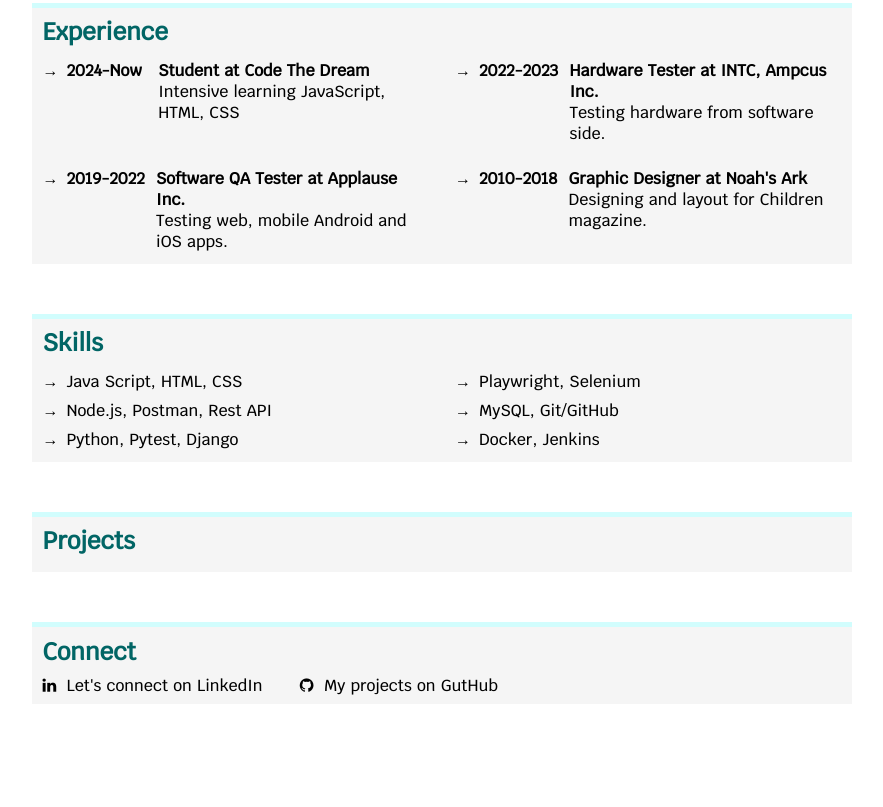
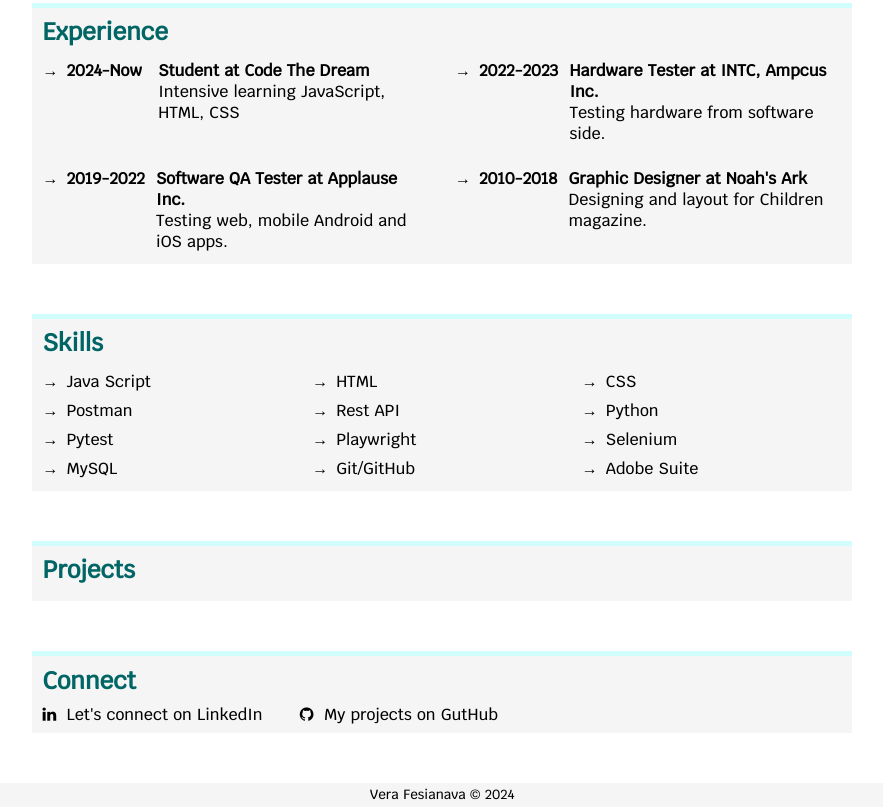
Before and after one commit to verafes/vera-fesianava-haumea, a plain HTML site: page Public/index.html in a window 1280 px wide. Shown: the part 376-1183 px from the top of the page, without its empty margins (198-1081 px from the left). Before the commit the page ends 1130 px from the top, so only its background shows below. Drawn offline with Linux system fonts and the light colour scheme.

Commit message:
js added, created footer and skills

```diff
--- a/Public/css/index.css
+++ b/Public/css/index.css
@@ -71,10 +71,11 @@ body {
 }
 #skills .info {
     display: flow;
+    padding: 0.25rem 0;
 }
 .skills-list {
-    column-count: 2;
-    column-gap: 1em;
+    display: grid;
+    grid-template-columns: repeat(auto-fill, minmax(14rem, 1fr));
 }
 .date {
     margin-left: 0;
@@ -122,6 +123,11 @@ a:hover {
 .paragraph{
     padding: 0 0.65em 0.65em 0;
 }
+.footer-credit{
+    background-color: #f5f5f5;
+    text-align: center;
+    padding-bottom: 0.2em;
+}
 
 @media screen and (max-width: 1800px) {
     .grid-container {
@@ -137,6 +143,10 @@ a:hover {
     .social-link {
         display: block;
         padding-bottom: 0.375em;
+    }
+    .skills-list {
+        display: grid;
+        grid-template-columns: repeat(auto-fill, minmax(10rem, 1fr));
     }
 }
 @media screen and (max-width: 600px) {
@@ -177,4 +187,8 @@ a:hover {
         display: grid;
         grid-template-columns: repeat(auto-fit, minmax(250px, 1fr));
     }
+    .skills-list {
+        display: grid;
+        grid-template-columns: repeat(auto-fill, minmax(8rem, 1fr));
+    }
 }
--- a/Public/index.html
+++ b/Public/index.html
@@ -71,14 +71,6 @@
     </section>
     <section id="skills" class="content-container">
         <h2>skills</h2>
-        <ul class="skills-list">
-            <li class="info">Java Script, HTML, CSS</li>
-            <li class="info">Node.js, Postman, Rest API</li>
-            <li class="info">Python, Pytest, Django</li>
-            <li class="info">Playwright, Selenium</li>
-            <li class="info">MySQL, Git/GitHub</li>
-            <li class="info">Docker, Jenkins</li>
-        </ul>
     </section>
     <section id="projects" class="content-container">
         <h2>projects</h2>
@@ -94,5 +86,6 @@
                     <i class="fa fa-github"></i>My projects on GutHub</a></li>
         </ul>
     </section>
+    <script src="js/index.js"></script>
 </body>
 </html>
--- /dev/null
+++ b/Public/js/index.js
@@ -0,0 +1,26 @@
+const currentDate = new Date();
+const thisYear = currentDate.getFullYear();
+
+const footer = document.createElement("footer");
+const copyright = document.createElement("p");
+copyright.classList.add("footer-credit");
+copyright.innerHTML = `<small>Vera Fesianava &copy; ${thisYear}</small>`;
+
+footer.appendChild(copyright);
+document.body.appendChild(footer);
+
+let skills = [
+    "Java Script", "HTML", "CSS", "Postman", "Rest API", "Python",
+    "Pytest", "Playwright", "Selenium", "MySQL", "Git/GitHub", "Adobe Suite"
+];
+let skillsSection = document.getElementById("skills");
+let skillsList = document.createElement("ul");
+skillsList.classList.add("skills-list");
+skillsSection.appendChild(skillsList);
+
+for (let skill of skills) {
+    let skillItem = document.createElement("li");
+    skillItem.classList.add("info");
+    skillItem.innerText = skill;
+    skillsList.appendChild(skillItem);
+}
```
